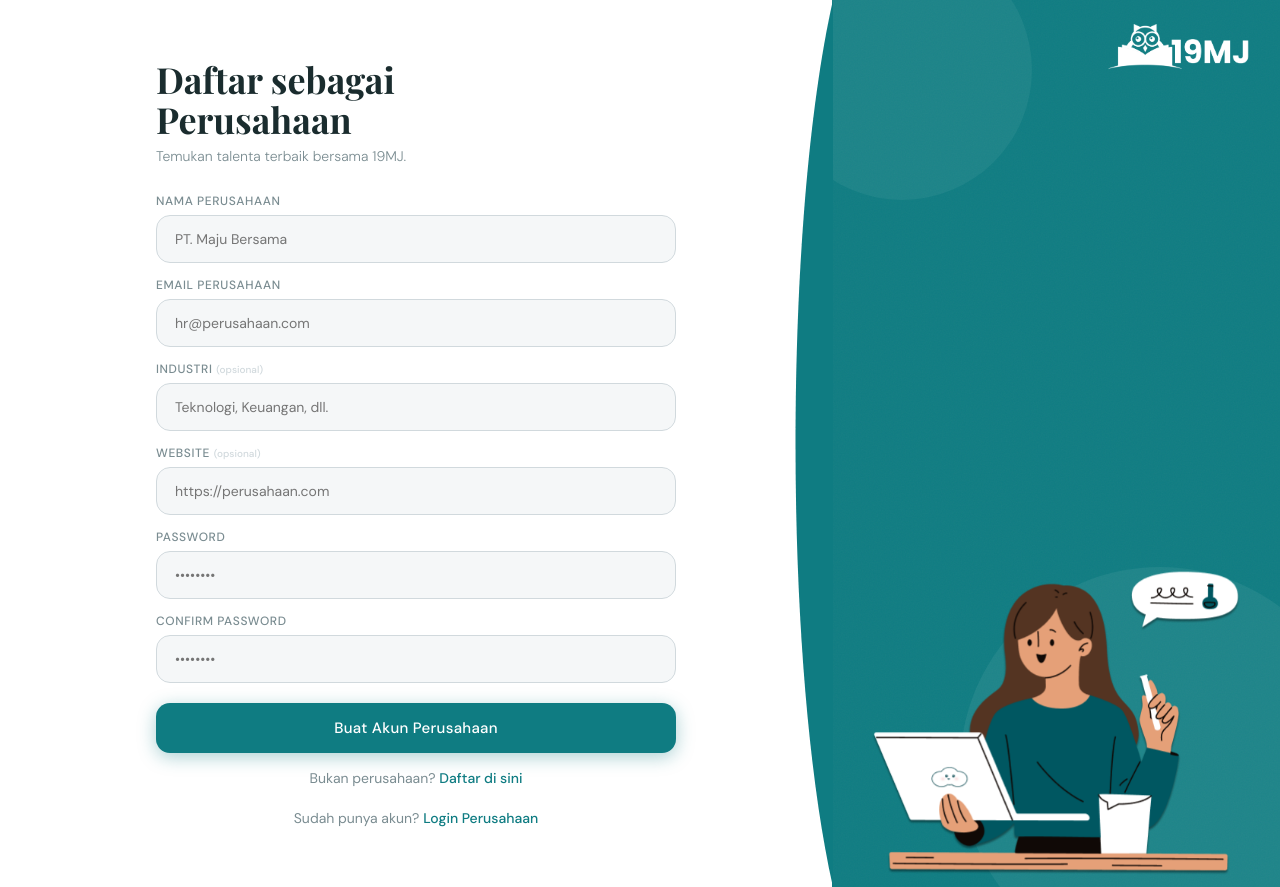
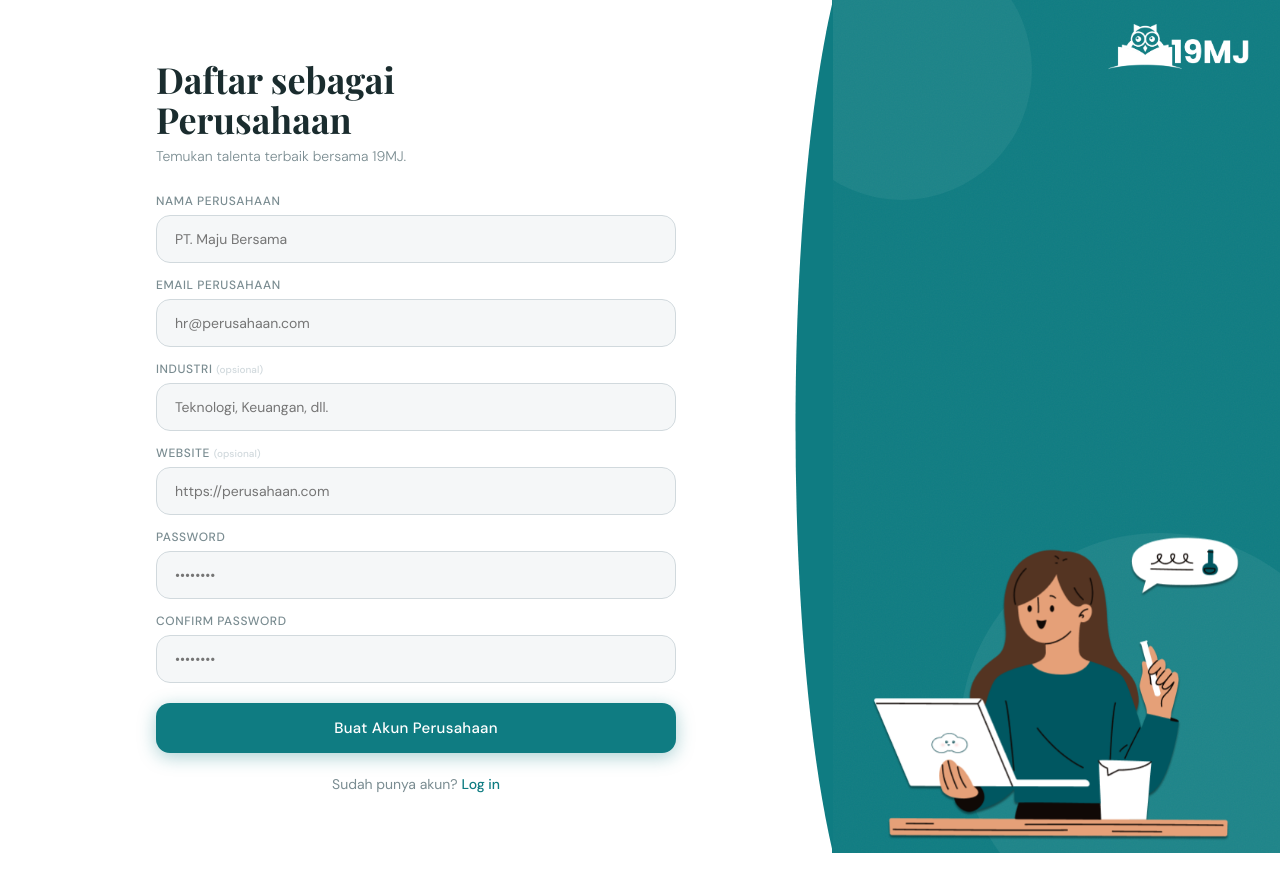
Before and after one commit to nessorrowz/19MJ, a React (Vite) app in the folder FE/: page /company/register in a window 1280 px wide. After the commit the page ends 853 px from the top, so only its background shows below. Built offline with nearby package versions, Linux system fonts and the light colour scheme; no server answers.

Commit message:
style(auth): clean up company register page links
- Remove 'Bukan perusahaan?' link from company register
- Update login link text to 'Log in'

Refs: US-003

```diff
--- a/FE/src/pages/RegisterCompany.jsx
+++ b/FE/src/pages/RegisterCompany.jsx
@@ -102,12 +102,8 @@ export default function RegisterCompany() {
           <button type="submit" className="btn btn-primary" disabled={loading}>
             {loading ? 'Creating...' : 'Buat Akun Perusahaan'}
           </button>
-
-          <div className="bottom-link" style={{ marginTop: 16 }}>
-            Bukan perusahaan? <Link to="/register">Daftar di sini</Link>
-          </div>
           <div className="bottom-link">
-            Sudah punya akun? <Link to="/company/login">Login Perusahaan</Link>
+            Sudah punya akun? <Link to="/company/login">Log in</Link>
           </div>
         </form>
       </div>
```
